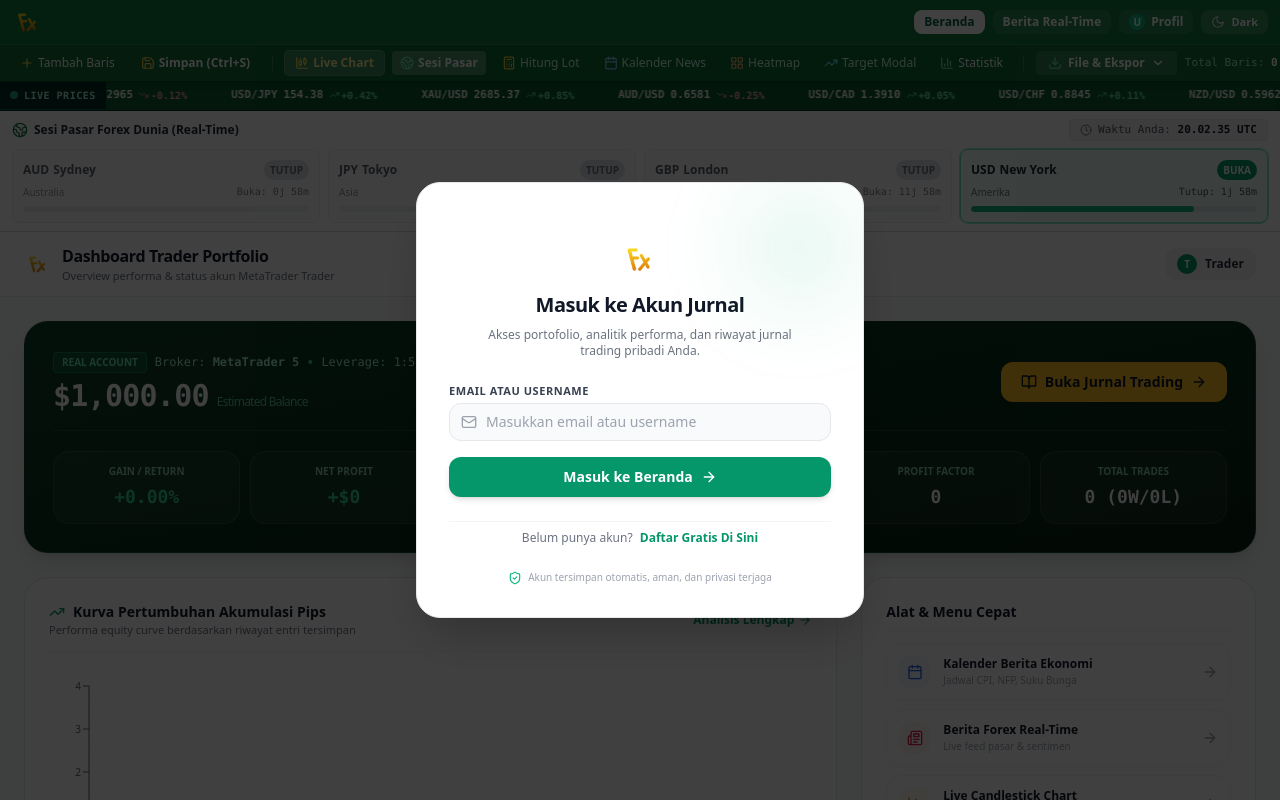
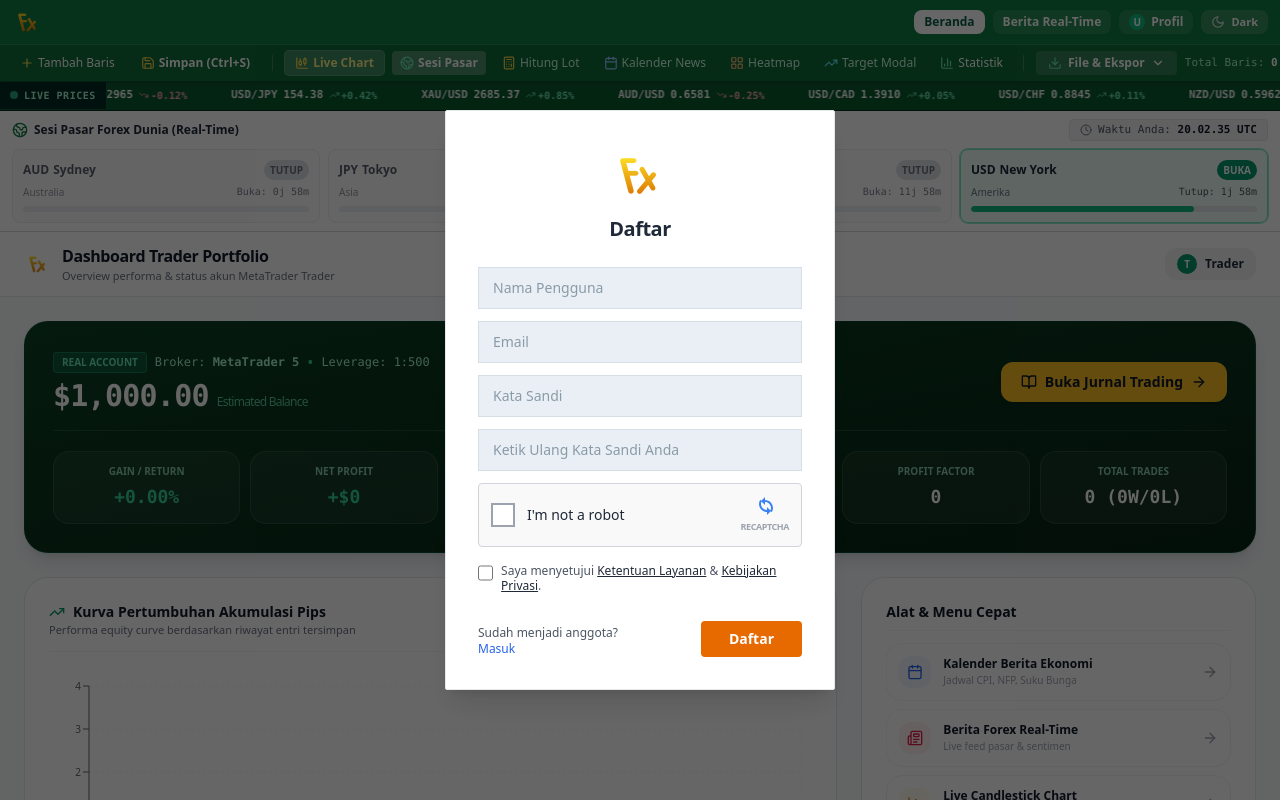
Before and after one commit to dimasu21/myfxjurnal, a React (Vite) app: page / in a window 1280 px wide. Built offline with nearby package versions, Linux system fonts and the light colour scheme.

Commit message:
style(auth): simplify registration and login form matching myfxbook style

```diff
--- a/src/components/AuthModal.tsx
+++ b/src/components/AuthModal.tsx
@@ -1,7 +1,7 @@
 import React, { useState } from 'react';
 import { UserAccount } from '../types/user';
 import { registerUser, loginUser } from '../utils/authStorage';
-import { Mail, User, ShieldCheck, ArrowRight, Lock, Sparkles, TrendingUp } from 'lucide-react';
+import { Check } from 'lucide-react';
 
 interface AuthModalProps {
   isOpen: boolean;
@@ -9,12 +9,14 @@ interface AuthModalProps {
   onClose?: () => void;
 }
 
-export const AuthModal: React.FC<AuthModalProps> = ({ isOpen, onSuccess, onClose }) => {
-  const [isRegister, setIsRegister] = useState(false);
+export const AuthModal: React.FC<AuthModalProps> = ({ isOpen, onSuccess }) => {
+  const [isRegister, setIsRegister] = useState(true);
   const [username, setUsername] = useState('');
   const [email, setEmail] = useState('');
-  const [broker, setBroker] = useState('MetaTrader 5');
-  const [initialBalance, setInitialBalance] = useState('1000');
+  const [password, setPassword] = useState('');
+  const [confirmPassword, setConfirmPassword] = useState('');
+  const [isRobotChecked, setIsRobotChecked] = useState(false);
+  const [agreeTerms, setAgreeTerms] = useState(false);
   const [error, setError] = useState('');
 
   if (!isOpen) return null;
@@ -24,11 +26,32 @@ export const AuthModal: React.FC<AuthModalProps> = ({ isOpen, onSuccess, onClose
     setError('');
 
     if (isRegister) {
-      if (!username.trim() || !email.trim()) {
-        setError('Harap isi username dan email Anda.');
+      if (!username.trim()) {
+        setError('Nama Pengguna harus diisi.');
         return;
       }
-      const res = registerUser(username, email, broker, Number(initialBalance) || 1000);
+      if (!email.trim()) {
+        setError('Email harus diisi.');
+        return;
+      }
+      if (!password) {
+        setError('Kata Sandi harus diisi.');
+        return;
+      }
+      if (password !== confirmPassword) {
+        setError('Ketik ulang kata sandi tidak cocok.');
+        return;
+      }
+      if (!isRobotChecked) {
+        setError('Silakan centang verifikasi "I\'m not a robot".');
+        return;
+      }
+      if (!agreeTerms) {
+        setError('Harap setujui Ketentuan Layanan & Kebijakan Privasi.');
+        return;
+      }
+
+      const res = registerUser(username, email, 'MetaTrader 5', 1000, password);
       if (res.success && res.user) {
         onSuccess(res.user);
       } else {
@@ -36,167 +59,192 @@ export const AuthModal: React.FC<AuthModalProps> = ({ isOpen, onSuccess, onClose
       }
     } else {
       if (!email.trim()) {
-        setError('Harap masukkan email atau username Anda.');
+        setError('Masukkan Nama Pengguna atau Email Anda.');
         return;
       }
-      const res = loginUser(email);
+      const res = loginUser(email, password);
       if (res.success && res.user) {
         onSuccess(res.user);
       } else {
-        setError(res.error || 'Akun tidak ditemukan.');
+        setError(res.error || 'Akun tidak ditemukan atau kata sandi salah.');
       }
     }
   };
 
   return (
-    <div className="fixed inset-0 z-50 bg-black/75 backdrop-blur-xs flex items-center justify-center p-4 select-none animate-in fade-in duration-200">
+    <div className="fixed inset-0 z-50 bg-black/60 backdrop-blur-xs flex items-center justify-center p-4 select-none">
       <div
-        className="bg-white dark:bg-[#111827] text-gray-900 dark:text-slate-100 rounded-3xl max-w-md w-full p-6 sm:p-8 shadow-2xl border border-gray-200 dark:border-slate-800 space-y-6 relative overflow-hidden"
+        className="bg-white dark:bg-[#1a2232] text-gray-800 dark:text-gray-100 rounded-sm max-w-[390px] w-full p-6 sm:p-8 shadow-xl border border-gray-200 dark:border-slate-800"
         onClick={(e) => e.stopPropagation()}
       >
-        {/* Glow decoration */}
-        <div className="absolute top-0 right-0 w-32 h-32 bg-emerald-500/10 rounded-full blur-2xl pointer-events-none" />
-
-        {/* Brand & Logo Header */}
-        <div className="flex flex-col items-center text-center space-y-2">
+        {/* Logo FX & Teks Judul */}
+        <div className="flex flex-col items-center justify-center mb-6">
           <img
             src="/fx-logo.png"
-            alt="Fx"
-            className="h-10 w-auto object-contain mb-1"
+            alt="Fx Logo"
+            className="h-16 w-auto object-contain mb-2"
           />
-          <h2 className="text-xl font-black text-gray-900 dark:text-white tracking-tight">
-            {isRegister ? 'Buat Akun Trader Baru' : 'Masuk ke Akun Jurnal'}
+          <h2 className="text-xl font-bold text-gray-800 dark:text-gray-100 tracking-tight">
+            {isRegister ? 'Daftar' : 'Masuk'}
           </h2>
-          <p className="text-xs text-gray-500 dark:text-slate-400 max-w-xs">
-            {isRegister
-              ? 'Data jurnal Anda akan otomatis tersimpan permanen di profil akun Anda tanpa takut hilang.'
-              : 'Akses portofolio, analitik performa, dan riwayat jurnal trading pribadi Anda.'}
-          </p>
         </div>
 
         {error && (
-          <div className="p-3 rounded-xl bg-rose-50 dark:bg-rose-950/40 border border-rose-200 dark:border-rose-900 text-rose-700 dark:text-rose-300 text-xs font-semibold text-center">
+          <div className="mb-4 p-2.5 rounded bg-rose-50 dark:bg-rose-950/40 border border-rose-200 dark:border-rose-900 text-rose-700 dark:text-rose-300 text-xs text-center font-medium">
             {error}
           </div>
         )}
 
-        <form onSubmit={handleSubmit} className="space-y-4">
-          {isRegister && (
-            <div className="space-y-1">
-              <label className="text-[11px] font-bold text-gray-700 dark:text-slate-300 uppercase tracking-wider block">
-                Username / Panggilan
-              </label>
-              <div className="relative">
-                <User className="w-4 h-4 text-gray-400 absolute left-3 top-1/2 -translate-y-1/2" />
+        <form onSubmit={handleSubmit} className="space-y-3">
+          {isRegister ? (
+            <>
+              {/* Nama Pengguna */}
               <input
                 type="text"
-                  required
                 value={username}
                 onChange={(e) => setUsername(e.target.value)}
-                  placeholder="misal: Dimas Trader"
-                  className="w-full pl-9 pr-3 py-2 text-xs sm:text-sm bg-gray-50 dark:bg-slate-800 border border-gray-200 dark:border-slate-700 rounded-xl text-gray-900 dark:text-white focus:outline-none focus:ring-2 focus:ring-emerald-500"
+                placeholder="Nama Pengguna"
+                className="w-full px-3.5 py-2.5 bg-[#e9eff5] dark:bg-slate-800 border border-[#d6dfe7] dark:border-slate-700 rounded-xs text-slate-800 dark:text-slate-100 placeholder-[#8a9ba8] text-sm focus:outline-none focus:ring-1 focus:ring-amber-500"
               />
-              </div>
-            </div>
-          )}
 
-          <div className="space-y-1">
-            <label className="text-[11px] font-bold text-gray-700 dark:text-slate-300 uppercase tracking-wider block">
-              {isRegister ? 'Alamat Email' : 'Email atau Username'}
-            </label>
-            <div className="relative">
-              <Mail className="w-4 h-4 text-gray-400 absolute left-3 top-1/2 -translate-y-1/2" />
+              {/* Email */}
               <input
-                type="text"
-                required
+                type="email"
                 value={email}
                 onChange={(e) => setEmail(e.target.value)}
-                placeholder={isRegister ? 'trader@domain.com' : 'Masukkan email atau username'}
-                className="w-full pl-9 pr-3 py-2 text-xs sm:text-sm bg-gray-50 dark:bg-slate-800 border border-gray-200 dark:border-slate-700 rounded-xl text-gray-900 dark:text-white focus:outline-none focus:ring-2 focus:ring-emerald-500"
+                placeholder="Email"
+                className="w-full px-3.5 py-2.5 bg-[#e9eff5] dark:bg-slate-800 border border-[#d6dfe7] dark:border-slate-700 rounded-xs text-slate-800 dark:text-slate-100 placeholder-[#8a9ba8] text-sm focus:outline-none focus:ring-1 focus:ring-amber-500"
               />
+
+              {/* Kata Sandi */}
+              <input
+                type="password"
+                value={password}
+                onChange={(e) => setPassword(e.target.value)}
+                placeholder="Kata Sandi"
+                className="w-full px-3.5 py-2.5 bg-[#e9eff5] dark:bg-slate-800 border border-[#d6dfe7] dark:border-slate-700 rounded-xs text-slate-800 dark:text-slate-100 placeholder-[#8a9ba8] text-sm focus:outline-none focus:ring-1 focus:ring-amber-500"
+              />
+
+              {/* Ketik Ulang Kata Sandi */}
+              <input
+                type="password"
+                value={confirmPassword}
+                onChange={(e) => setConfirmPassword(e.target.value)}
+                placeholder="Ketik Ulang Kata Sandi Anda"
+                className="w-full px-3.5 py-2.5 bg-[#e9eff5] dark:bg-slate-800 border border-[#d6dfe7] dark:border-slate-700 rounded-xs text-slate-800 dark:text-slate-100 placeholder-[#8a9ba8] text-sm focus:outline-none focus:ring-1 focus:ring-amber-500"
+              />
+
+              {/* reCAPTCHA Box */}
+              <div
+                onClick={() => setIsRobotChecked(!isRobotChecked)}
+                className="cursor-pointer bg-[#f9f9f9] dark:bg-slate-800/60 border border-gray-300 dark:border-slate-700 rounded p-3 flex items-center justify-between select-none hover:bg-gray-50 dark:hover:bg-slate-800 transition-colors"
+              >
+                <div className="flex items-center gap-3">
+                  <div className={`w-6 h-6 rounded-xs border-2 flex items-center justify-center transition-colors ${
+                    isRobotChecked
+                      ? 'border-emerald-600 bg-emerald-600 text-white'
+                      : 'border-gray-400 bg-white dark:bg-slate-700'
+                  }`}>
+                    {isRobotChecked && <Check className="w-4 h-4 stroke-[3]" />}
+                  </div>
+                  <span className="text-sm text-gray-800 dark:text-gray-200 font-medium">
+                    I'm not a robot
+                  </span>
+                </div>
+                <div className="flex flex-col items-center">
+                  <div className="w-6 h-6 flex items-center justify-center">
+                    <svg viewBox="0 0 48 48" className="w-6 h-6 text-blue-500 fill-current">
+                      <path d="M24 8V2l-8 8 8 8v-6c6.63 0 12 5.37 12 12 0 2.03-.51 3.93-1.39 5.61l2.92 2.92C39.08 29.85 40 27.05 40 24c0-8.84-7.16-16-16-16zm-8 8c0-2.03.51-3.93 1.39-5.61l-2.92-2.92C12.92 10.15 12 12.95 12 16c0 8.84 7.16 16 16 16v6l8-8-8-8v6c-6.63 0-12-5.37-12-12z" />
+                    </svg>
+                  </div>
+                  <span className="text-[9px] text-gray-400 tracking-tighter uppercase font-semibold">reCAPTCHA</span>
                 </div>
               </div>
 
-          {isRegister && (
-            <div className="grid grid-cols-2 gap-3 pt-1">
-              <div className="space-y-1">
-                <label className="text-[11px] font-bold text-gray-700 dark:text-slate-300 uppercase tracking-wider block">
-                  Platform Broker
+              {/* Checkbox Ketentuan Layanan */}
+              <div className="flex items-start gap-2 pt-1">
+                <input
+                  type="checkbox"
+                  id="agreeTerms"
+                  checked={agreeTerms}
+                  onChange={(e) => setAgreeTerms(e.target.checked)}
+                  className="mt-0.5 w-4 h-4 rounded-xs border-gray-300 text-amber-600 focus:ring-0 cursor-pointer"
+                />
+                <label htmlFor="agreeTerms" className="text-xs text-gray-600 dark:text-gray-400 leading-tight cursor-pointer">
+                  Saya menyetujui{' '}
+                  <span className="text-gray-800 dark:text-gray-200 underline">Ketentuan Layanan</span>
+                  {' '}&{' '}
+                  <span className="text-gray-800 dark:text-gray-200 underline">Kebijakan Privasi</span>.
                 </label>
-                <select
-                  value={broker}
-                  onChange={(e) => setBroker(e.target.value)}
-                  className="w-full px-2.5 py-2 text-xs bg-gray-50 dark:bg-slate-800 border border-gray-200 dark:border-slate-700 rounded-xl text-gray-900 dark:text-white focus:outline-none"
-                >
-                  <option value="MetaTrader 5">MetaTrader 5 (MT5)</option>
-                  <option value="MetaTrader 4">MetaTrader 4 (MT4)</option>
-                  <option value="cTrader">cTrader</option>
-                  <option value="TradingView Paper">TradingView</option>
-                </select>
               </div>
+            </>
+          ) : (
+            <>
+              {/* Login mode inputs */}
+              <input
+                type="text"
+                value={email}
+                onChange={(e) => setEmail(e.target.value)}
+                placeholder="Nama Pengguna atau Email"
+                className="w-full px-3.5 py-2.5 bg-[#e9eff5] dark:bg-slate-800 border border-[#d6dfe7] dark:border-slate-700 rounded-xs text-slate-800 dark:text-slate-100 placeholder-[#8a9ba8] text-sm focus:outline-none focus:ring-1 focus:ring-amber-500"
+              />
 
-              <div className="space-y-1">
-                <label className="text-[11px] font-bold text-gray-700 dark:text-slate-300 uppercase tracking-wider block">
-                  Modal Awal ($)
-                </label>
               <input
-                  type="number"
-                  value={initialBalance}
-                  onChange={(e) => setInitialBalance(e.target.value)}
-                  placeholder="1000"
-                  className="w-full px-3 py-2 text-xs bg-gray-50 dark:bg-slate-800 border border-gray-200 dark:border-slate-700 rounded-xl text-gray-900 dark:text-white focus:outline-none font-mono"
+                type="password"
+                value={password}
+                onChange={(e) => setPassword(e.target.value)}
+                placeholder="Kata Sandi"
+                className="w-full px-3.5 py-2.5 bg-[#e9eff5] dark:bg-slate-800 border border-[#d6dfe7] dark:border-slate-700 rounded-xs text-slate-800 dark:text-slate-100 placeholder-[#8a9ba8] text-sm focus:outline-none focus:ring-1 focus:ring-amber-500"
               />
-              </div>
-            </div>
+            </>
           )}
 
-          <button
-            type="submit"
-            className="w-full py-2.5 px-4 bg-emerald-600 hover:bg-emerald-700 text-white font-bold rounded-xl text-xs sm:text-sm transition-all shadow-md active:scale-95 flex items-center justify-center gap-2 mt-2"
-          >
-            <span>{isRegister ? 'Daftar & Buat Akun Baru' : 'Masuk ke Beranda'}</span>
-            <ArrowRight className="w-4 h-4" />
-          </button>
-        </form>
-
-        {/* Toggle Register / Login */}
-        <div className="text-center pt-2 border-t border-gray-100 dark:border-slate-800 text-xs text-gray-500 dark:text-slate-400">
+          {/* Bottom Row */}
+          <div className="flex items-end justify-between pt-4">
+            <div>
               {isRegister ? (
-            <p>
-              Sudah punya akun?{' '}
+                <div>
+                  <p className="text-xs text-gray-600 dark:text-gray-400">
+                    Sudah menjadi anggota?
+                  </p>
                   <button
                     type="button"
                     onClick={() => {
                       setIsRegister(false);
                       setError('');
                     }}
-                className="font-bold text-emerald-600 dark:text-emerald-400 hover:underline ml-1"
+                    className="text-xs text-blue-600 dark:text-blue-400 hover:underline font-medium block text-left"
                   >
-                Langsung Masuk
+                    Masuk
                   </button>
+                </div>
+              ) : (
+                <div>
+                  <p className="text-xs text-gray-600 dark:text-gray-400">
+                    Belum menjadi anggota?
                   </p>
-          ) : (
-            <p>
-              Belum punya akun?{' '}
                   <button
                     type="button"
                     onClick={() => {
                       setIsRegister(true);
                       setError('');
                     }}
-                className="font-bold text-emerald-600 dark:text-emerald-400 hover:underline ml-1"
+                    className="text-xs text-blue-600 dark:text-blue-400 hover:underline font-medium block text-left"
                   >
-                Daftar Gratis Di Sini
+                    Daftar
                   </button>
-            </p>
+                </div>
               )}
             </div>
 
-        {/* Guarantee Info */}
-        <div className="flex items-center justify-center gap-1.5 text-[10px] text-gray-400 dark:text-slate-500">
-          <ShieldCheck className="w-3.5 h-3.5 text-emerald-500" />
-          <span>Akun tersimpan otomatis, aman, dan privasi terjaga</span>
+            <button
+              type="submit"
+              className="px-7 py-2 bg-[#e66a00] hover:bg-[#cf5f00] text-white font-bold rounded text-sm transition-colors cursor-pointer shadow-xs active:scale-98"
+            >
+              {isRegister ? 'Daftar' : 'Masuk'}
+            </button>
           </div>
+        </form>
       </div>
     </div>
   );
--- a/src/types/user.ts
+++ b/src/types/user.ts
@@ -4,6 +4,7 @@ export interface UserAccount {
   id: string;
   email: string;
   username: string;
+  password?: string;
   fullName?: string;
   avatarUrl?: string;
   broker?: string;
```
Also changed, not shown: src/utils/authStorage.ts (+17 -6 lines), src/components/HomeView.tsx (line endings or trailing spaces), src/components/ProfileView.tsx (line endings or trailing spaces), src/components/RealtimeNewsView.tsx (line endings or trailing spaces), src/utils/newsService.ts (line endings or trailing spaces). Lines whose indentation alone changed are shown as unchanged.
